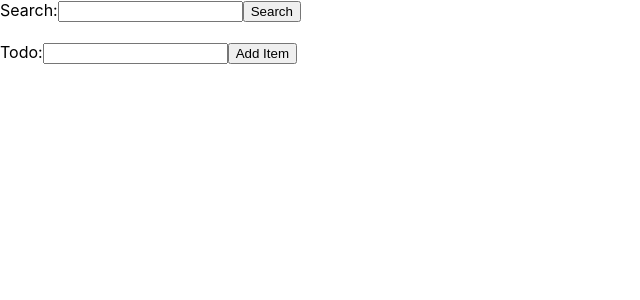
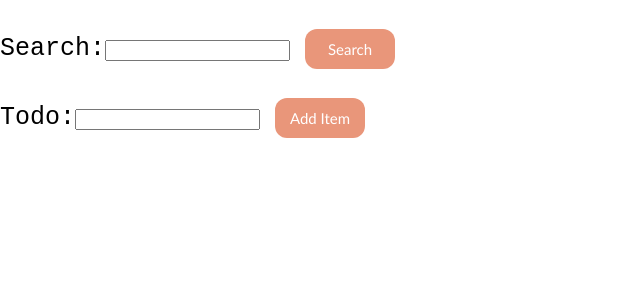
Before and after one commit to Wong-S/mintbean-Goals-Project, a React (Create React App) app: page / in a window 1280 px wide. Shown: the top 300 px of the page, without its empty margins (0-640 px from the left). Built offline with nearby package versions, Linux system fonts and the light colour scheme.

Commit message:
added CSS to App.css file

```diff
--- a/src/App.css
+++ b/src/App.css
@@ -1,38 +1,19 @@
-.App {
-  text-align: center;
+body {
+  font-family:'Courier New';
+  font-size: 25px;
+  font-weight: 400;
 }
 
-.App-logo {
-  height: 40vmin;
-  pointer-events: none;
+#todo-title {
+  color:blue;
 }
-
-@media (prefers-reduced-motion: no-preference) {
-  .App-logo {
-    animation: App-logo-spin infinite 20s linear;
-  }
+button {
+  border-radius: 12px;
+  border: 10px;
+  width:90px;
+  height: 40px;
+  background-color:darksalmon;
+  color: white;
+  font-family:'Trebuchet MS';
+  font-size:15px;
 }
-
-.App-header {
-  background-color: #282c34;
-  min-height: 100vh;
-  display: flex;
-  flex-direction: column;
-  align-items: center;
-  justify-content: center;
-  font-size: calc(10px + 2vmin);
-  color: white;
-}
-
-.App-link {
-  color: #61dafb;
-}
-
-@keyframes App-logo-spin {
-  from {
-    transform: rotate(0deg);
-  }
-  to {
-    transform: rotate(360deg);
-  }
-}
--- a/src/App.js
+++ b/src/App.js
@@ -34,9 +34,8 @@ function Search() {
   return (
   <form onSubmit={handleSearch} >
     Search:
-    <input value= {search} onChange = {handleSearchChange} type="text"></input>
+    <input value= {search} onChange = {handleSearchChange} type="text"></input> <button>Search</button>
     {/* onChange is event listener */}
-    <button>Search</button>
     <br></br>
 
 
@@ -199,8 +198,7 @@ function AddTodo() {
 
         <form onSubmit = {handleTodo}>
             Todo:
-            <input value={todoTitle} onChange = {handleTodoTitleChange} type="text"></input>
-            <button>Add Item</button>
+            <input value={todoTitle} onChange = {handleTodoTitleChange} type="text"></input>  <button>Add Item</button>
             <br></br>
 
 
@@ -225,6 +223,7 @@ function AddTodo() {
 function App() {
   return (
     <div>
+      <br></br>
       <Search />
       <br></br>
       <AddTodo />
```
